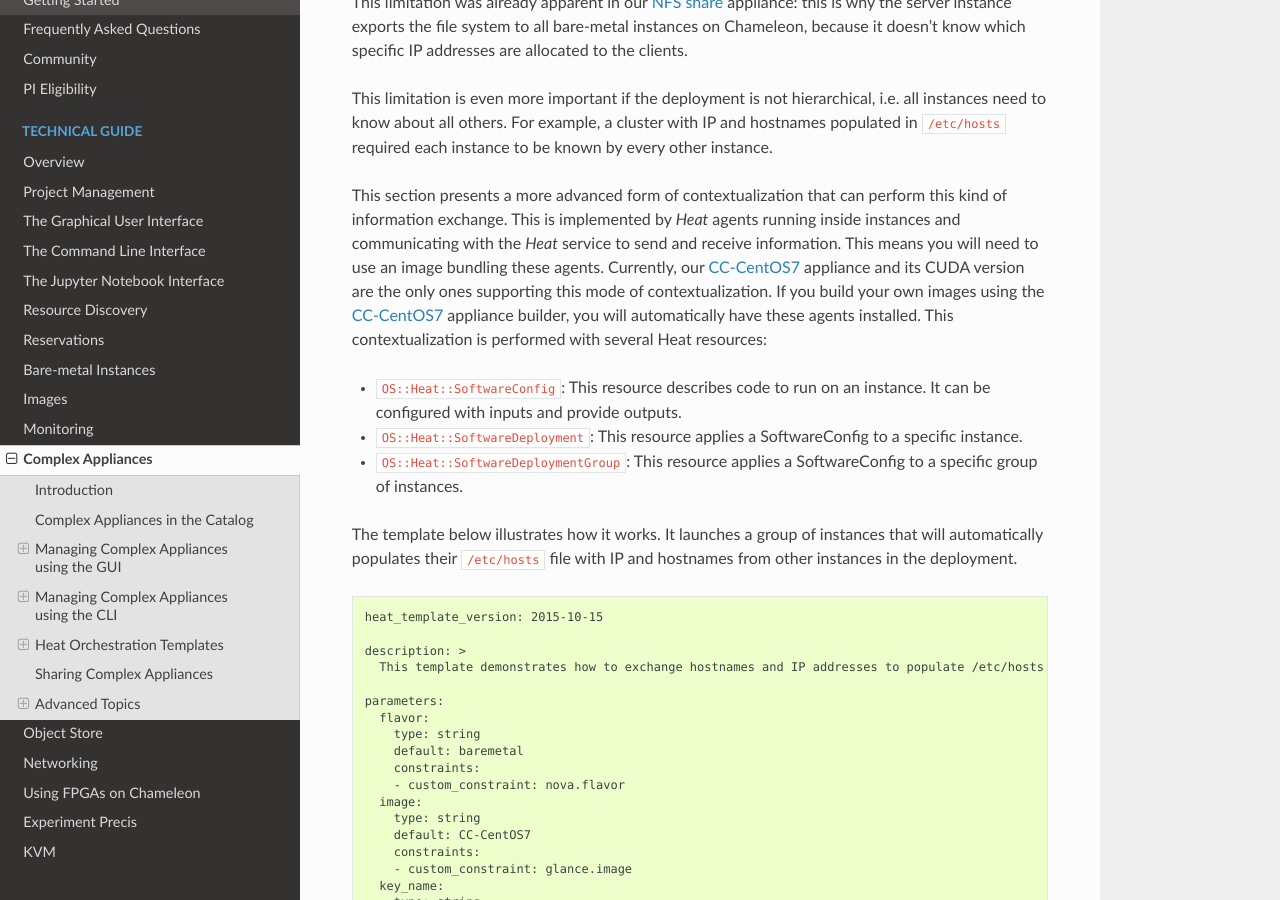
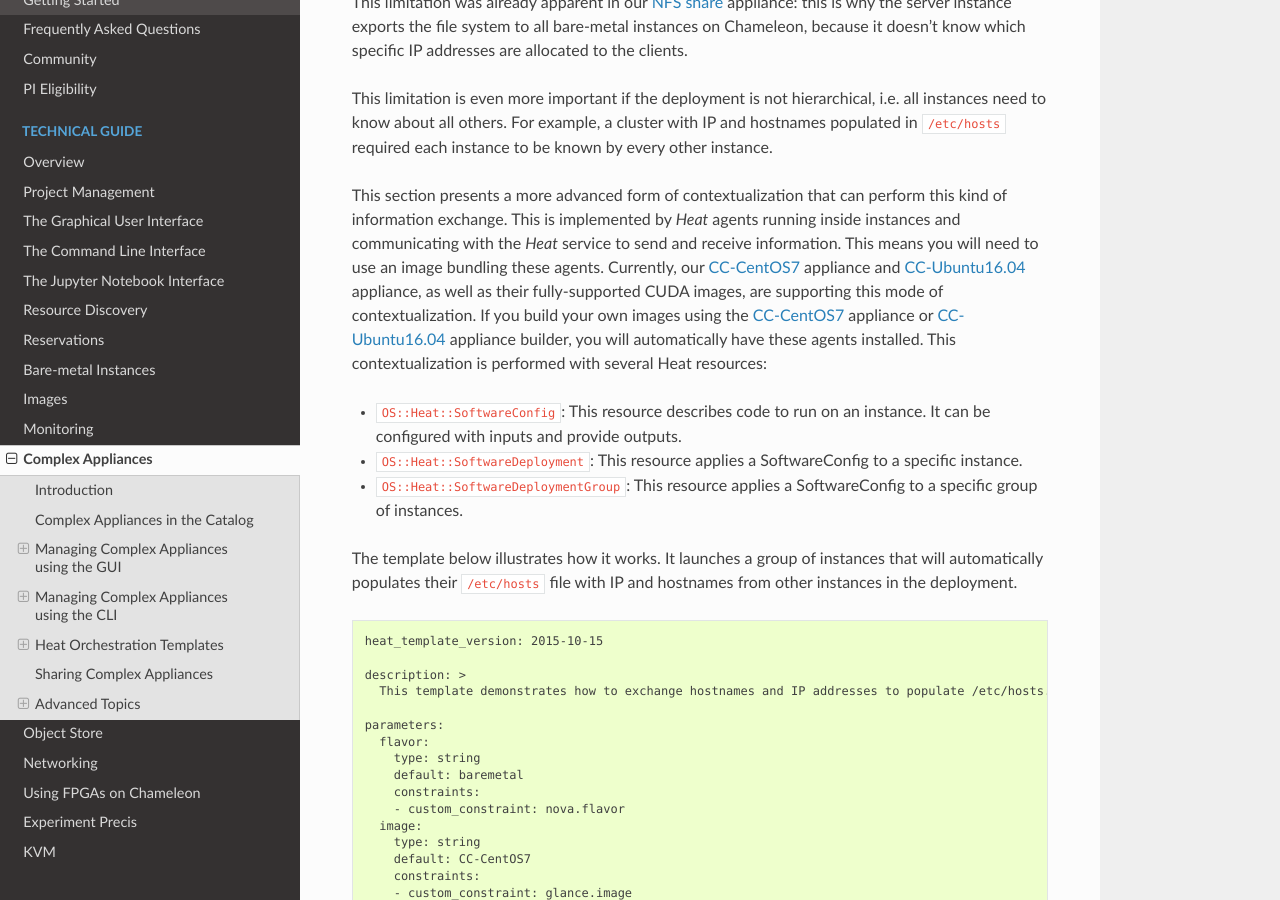
Before and after one commit to ChameleonCloud/docs, a Sphinx documentation site: the page built from source/technical/complex.rst, in a window 1280 px wide and 900 px high, scrolled down 20186 px. Built offline with Sphinx 7.4.7 and the Read the Docs theme 2.0.0, drawn with Linux system fonts in a browser that asks for light colours.

Commit message:
Ubuntu xenial supports heat contextualization

```diff
--- a/source/technical/complex.rst
+++ b/source/technical/complex.rst
@@ -622,7 +622,12 @@ This limitation was already apparent in our `NFS share <https://www.chameleonclo
 
 This limitation is even more important if the deployment is not hierarchical, i.e. all instances need to know about all others. For example, a cluster with IP and hostnames populated in ``/etc/hosts`` required each instance to be known by every other instance.
 
-This section presents a more advanced form of contextualization that can perform this kind of information exchange. This is implemented by *Heat* agents running inside instances and communicating with the *Heat* service to send and receive information. This means you will need to use an image bundling these agents. Currently, our `CC-CentOS7 <https://www.chameleoncloud.org/appliances/1/>`_ appliance and its CUDA version are the only ones supporting this mode of contextualization. If you build your own images using the `CC-CentOS7 <https://www.chameleoncloud.org/appliances/1/>`_ appliance builder, you will automatically have these agents installed. This contextualization is performed with several Heat resources:
+This section presents a more advanced form of contextualization that can perform this kind of information exchange.
+This is implemented by *Heat* agents running inside instances and communicating with the *Heat* service to send and receive information.
+This means you will need to use an image bundling these agents.
+Currently, our `CC-CentOS7 <https://www.chameleoncloud.org/appliances/1/>`_ appliance and `CC-Ubuntu16.04 <https://www.chameleoncloud.org/appliances/19/>`_ appliance,
+as well as their fully-supported CUDA images, are supporting this mode of contextualization.
+If you build your own images using the `CC-CentOS7 <https://www.chameleoncloud.org/appliances/1/>`_ appliance or `CC-Ubuntu16.04 <https://www.chameleoncloud.org/appliances/19/>`_ appliance builder, you will automatically have these agents installed. This contextualization is performed with several Heat resources:
 
 - ``OS::Heat::SoftwareConfig``: This resource describes code to run on an instance. It can be configured with inputs and provide outputs.
 - ``OS::Heat::SoftwareDeployment``: This resource applies a SoftwareConfig to a specific instance.
@@ -749,7 +754,7 @@ You can follow the same template pattern to configure your own deployment requir
 .. _advanced-reservation-orchestration:
 
 Advanced Reservation Orchestration
-_______________________________
+_____________________________________
 
 On Chameleon you can configure a Heat Stack to launch as soon as your lease begins. Whether your experiments require a large cluster or a single node, orchestrating an advanced reservation is can save you time configuring your environment or provide a blueprint for your experiment that will run automatically
 when the necessary resources become available.
@@ -757,7 +762,7 @@ when the necessary resources become available.
 At present, you will need to use our customized versions of the Heat and Blazar CLI tools to implement this feature. We are currently working to provide support for this functionality through the GUI.
 
 Install Custom CLI
-~~~~~~~~~~~
+~~~~~~~~~~~~~~~~~~~~
 
 You can install Chameleon's ``python-heatclient`` and ``python-blazarclient`` packages via ``pip`` by running the following commands:
 
@@ -768,7 +773,7 @@ You can install Chameleon's ``python-heatclient`` and ``python-blazarclient`` pa
 
 
 Initialize Stack
-~~~~~~~~~~~
+~~~~~~~~~~~~~~~~~
 
 Next you will need to configure a Heat stack with the ``--initialize`` flag on the CLI and a dummy ``reservation_id`` parameter. The ``dummy`` id can be anything (even an empty string) so long as the ``reservation_id`` parameter is specified so that Blazar can overwrite it once your advanced reservation is scheduled and the stack is ready to launch. Once your stack is initialized, the status should read ``INIT_COMPLETE``. This indicates that your template was validated and all the data required to launch a stack has been stored. See example command below:
 
@@ -778,7 +783,7 @@ Next you will need to configure a Heat stack with the ``--initialize`` flag on t
 
 
 Create Reservation with Stack_ID
-~~~~~~~~~~~
+~~~~~~~~~~~~~~~~~~~~~~~~~~~~~~~~~~
 
 For a stack to launch when your reservation begins, we need to let Blazar know which stack to notify Heat to update. This is done via the command line by specifying ``orchestration`` as an ``on_start`` action with a stack_id (e.g. ``on_start=orchestration:<stack_id>``) under the ``--physical-reservation`` flag. Under the hood, Blazar will update your initialized Heat stack with the reservation_id assigned to the lease. See example below:
 
```
